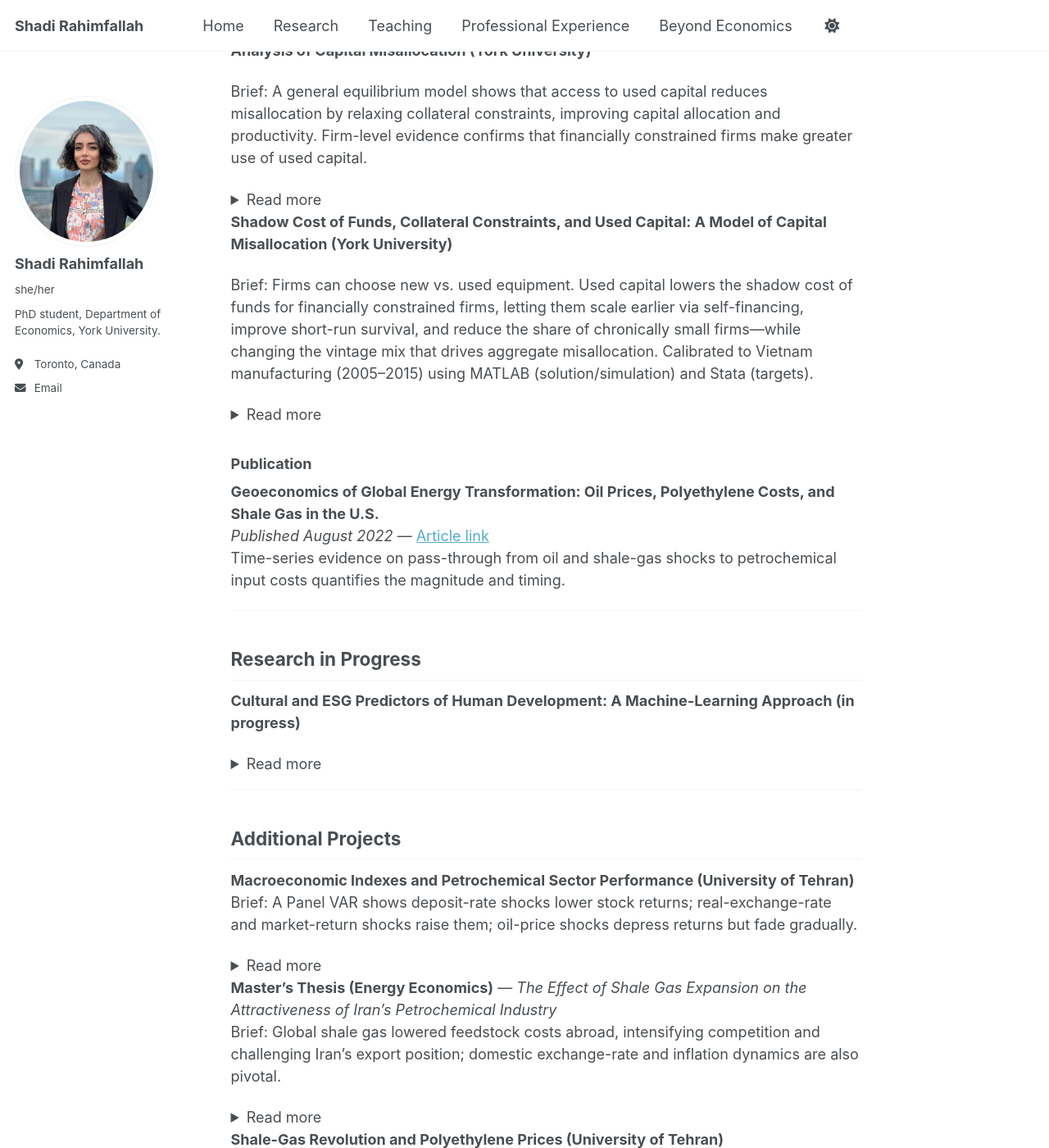
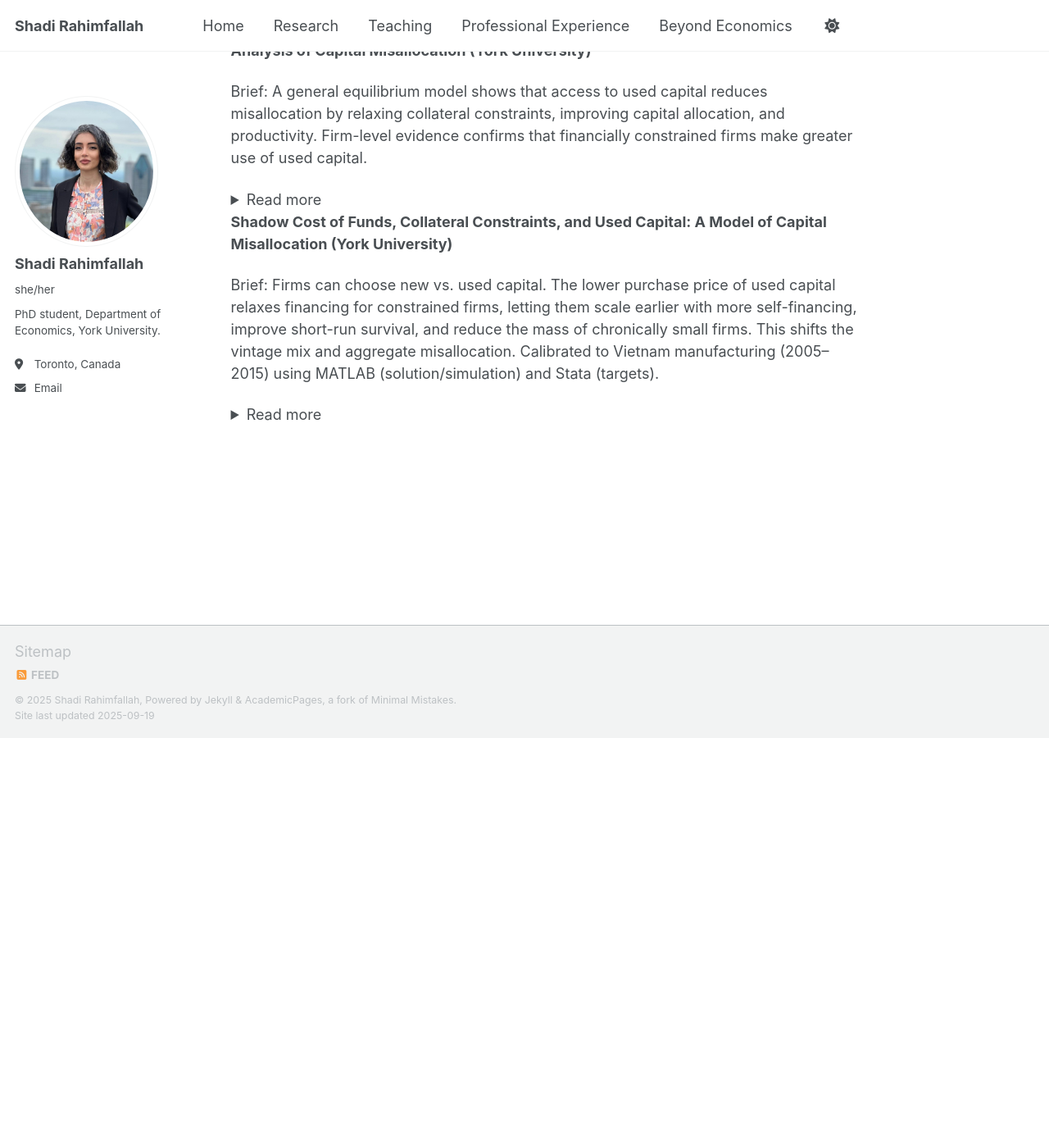
Before and after one commit to ShadiRahimfallah/ShadiRahimfallah.github.io, a Jekyll site: the page built from _pages/research.md, in a window 1280 px wide and 1400 px high, scrolled down 816 px. Shown: the whole window at 82% size. Built offline with Jekyll 4.4.1, drawn with Linux system fonts in a browser that asks for light colours; a script that is not in the unit is left out; after the commit the page ends 1716 px from its top, so only the background shows below that; some of the changed text lies outside the part shown.

Commit message:
Update research.md

```diff
--- a/_pages/research.md
+++ b/_pages/research.md
@@ -22,19 +22,19 @@
 
 **Heterogeneous Firms, Collateral Constraints, and Used Capital: A General Equilibrium Analysis of Capital Misallocation (York University)**
 
-Brief: A general equilibrium model shows that access to used capital reduces misallocation by relaxing collateral constraints, improving capital allocation and productivity. Firm-level evidence confirms that financially constrained firms make greater use of used capital.
+Brief: A general equilibrium model shows that access to used capital reduces misallocation by relaxing collateral constraints, improving capital allocation, and productivity. Firm-level evidence confirms that financially constrained firms make greater use of used capital.
 <details><summary>Read more</summary>
-This study examines how used capital helps reduce the productivity losses created by financial frictions in developing economies. Drawing on Vietnamese manufacturing data, it develops a general equilibrium model in which heterogeneous firms rent both new and used capital while facing collateral constraints. Because used capital is cheaper to rent and requires less collateral, constrained firms are able to operate closer to their efficient scale, which improves aggregate efficiency. The model shows that when used capital is available, misallocation losses are markedly lower than in an economy restricted to new capital. Firm-level evidence further confirms that financially constrained firms rely more heavily on used capital, in line with the theoretical predictions. Together, these findings suggest that secondary markets for used capital serve as a key channel for relaxing borrowing constraints and enhancing resource allocation in economies with underdeveloped financial systems.
+This study examines how used capital helps reduce the productivity losses created by financial frictions in developing economies. Drawing on Vietnamese manufacturing data, it develops a general equilibrium model in which heterogeneous firms rent both new and used capital while facing collateral constraints. Because used capital is cheaper to rent and requires less collateral, constrained firms can operate closer to their efficient scale, which improves aggregate efficiency. The model shows that when used capital is available, misallocation losses are markedly lower than in an economy restricted to new capital. Firm-level evidence further confirms that financially constrained firms rely more heavily on used capital, in line with the theoretical predictions. Together, these findings suggest that secondary markets for used capital serve as a key channel for relaxing borrowing constraints and enhancing resource allocation in economies with underdeveloped financial systems.
 </details>
 
 
 **Shadow Cost of Funds, Collateral Constraints, and Used Capital: A Model of Capital Misallocation (York University)**
 
-Brief: Firms can choose new vs. used equipment. Used capital lowers the shadow cost of funds for financially constrained firms, letting them scale earlier via self-financing, improve short-run survival, and reduce the share of chronically small firms—while changing the vintage mix that drives aggregate misallocation. Calibrated to Vietnam manufacturing (2005–2015) using MATLAB (solution/simulation) and Stata (targets).
+Brief: Firms can choose new vs. used capital. The lower purchase price of used capital relaxes financing for constrained firms, letting them scale earlier with more self-financing, improve short-run survival, and reduce the mass of chronically small firms. This shifts the vintage mix and aggregate misallocation. Calibrated to Vietnam manufacturing (2005–2015) using MATLAB (solution/simulation) and Stata (targets).
 <details><summary>Read more</summary>
-This paper builds a firm-dynamics model (no entry margin here) with a collateral-style affordability cap and a **shadow cost of funds** that summarizes financing tightness. The key addition is a **vintage choice**: firms can buy **new** equipment (more durable, higher price) or **used** equipment (cheaper up front, faster wear). Because the upfront outlay is smaller, used capital acts as a **financing relief channel**—constrained firms expand capacity sooner and rely less on external funds while **self-financing** builds assets. The used stock evolves each period as some new equipment becomes used and some used equipment retires.
-Implementation uses MATLAB for collocation and large-panel simulation; Stata constructs 2005–2015 targets from Vietnam manufacturing (used-investment share, debt-to-GDP, output volatility, and persistence). Draft findings: (i) used capital helps constrained firms scale earlier and survive initial years; (ii) large, unconstrained firms barely change vintage; (iii) aggregate implications run through the vintage mix and scale distribution, informing misallocation and TFP.
-</details>
+  This paper builds a firm-dynamics model without an entry margin. Firms face a collateral-style affordability cap and a shadow cost of funds that captures financing tightness. The key feature is a vintage choice between new and used capital treated as two distinct goods: a unit bought as new remains new; a unit bought as used remains used. There is no conversion from new to used and no additional within-type quality downgrading beyond standard (type-specific) depreciation.
+Mechanism: Because used capital has a lower upfront price, constrained firms can expand capacity sooner with less external finance, while self-financing builds assets. Large, unconstrained firms change their vintage mix little.
+Implementation uses MATLAB to solve and simulate the model and Stata to construct 2005–2015 targets from Vietnam manufacturing (used-investment share, debt-to-GDP, output volatility, and persistence).
 
 
 
```
